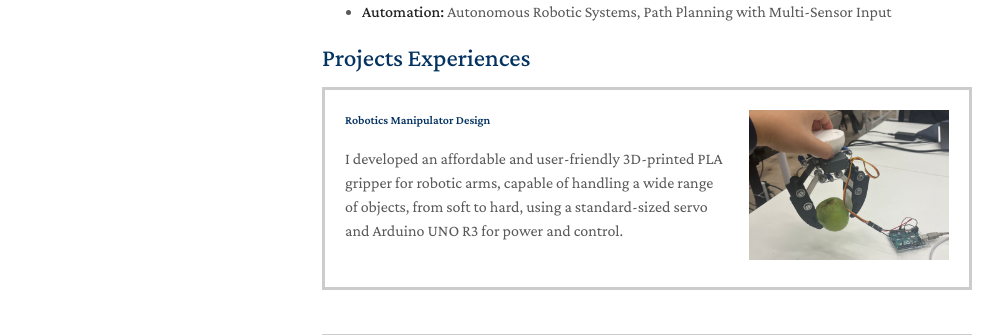
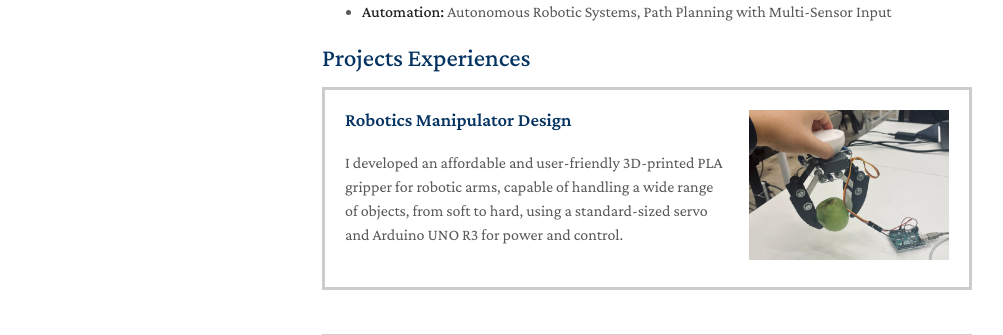
Before and after one commit to ran-xin/ran-xin.github.io, a Jekyll site: the page built from index.md, in a window 1280 px wide. Shown: the part 455-790 px from the top of the page, without its empty margins (148-1151 px from the left). Built offline with Jekyll 4.4.1, drawn with Linux system fonts in a browser that asks for light colours; nearby versions of some CDN libraries; a style sheet for code colours, icons or effects is not loaded; our own code applies the rules of GitHub Pages for plain Markdown files.

Commit message:
Changed Picture, Changed Font Size

```diff
--- a/index.md
+++ b/index.md
@@ -44,7 +44,7 @@ Coming soon... -->
 <body>
     <div class="container">
         <div class="text">
-            <h3 style="font-size: 12px">Robotics Manipulator Design</h3>
+            <h3>Robotics Manipulator Design</h3>
             <p>I developed an affordable and user-friendly 3D-printed PLA gripper for robotic arms, capable of handling a wide range of objects, from soft to hard, using a standard-sized servo and Arduino UNO R3 for power and control. </p>
         </div>
         <div class="image">
```
Also changed, not shown: assets/img/gripper.png.
